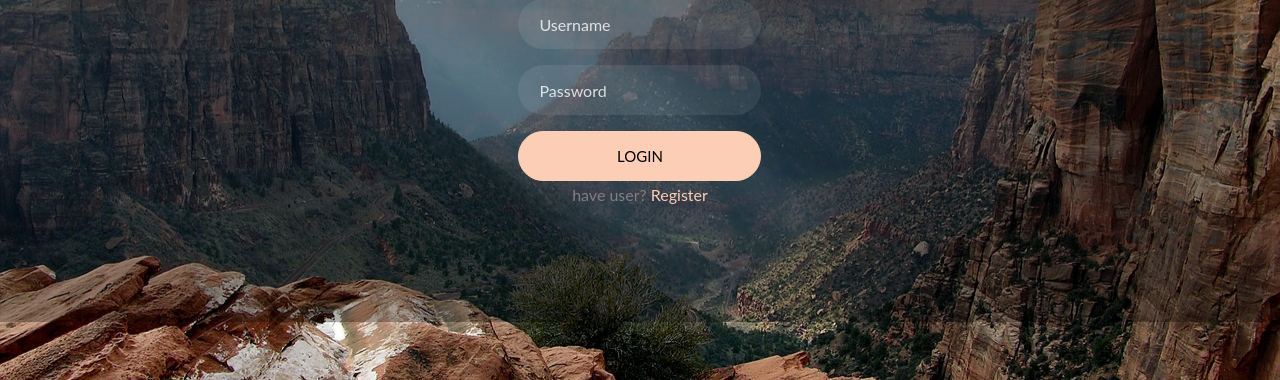
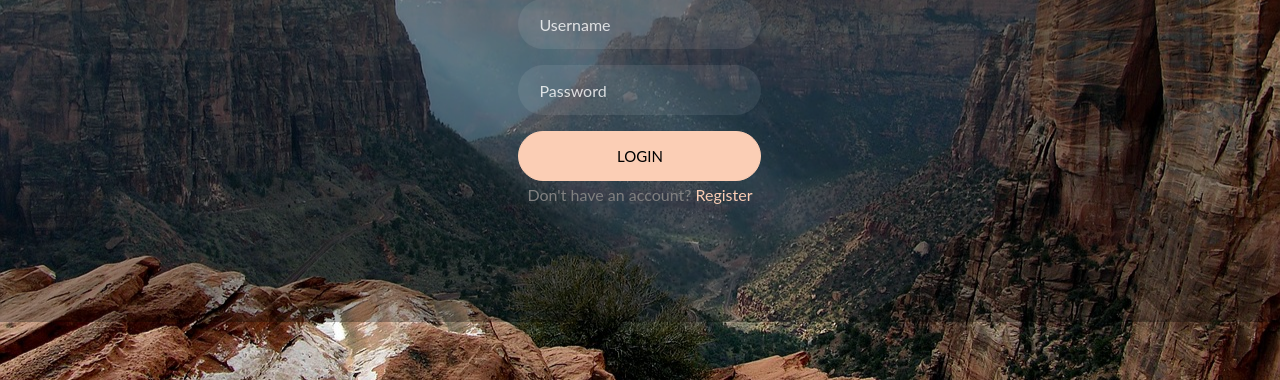
Before and after one commit to parisa-rangavar/Social-, a Django app: page /account/login/ in a window 1280 px wide. Shown: the part 163-543 px from the top of the page. Run offline with Django 4.2, Linux system fonts and the light colour scheme; some libraries are stand-ins or nearby versions.

Commit message:
Dont have an account login.html

```diff
--- a/account/templates/account/login.html
+++ b/account/templates/account/login.html
@@ -62,7 +62,7 @@
 
             <div class="container">
                 <div class="photo-container">
-                        <span>have user?</span>
+                        <span>Don't have an account?</span>
                         <a class="mb-4 text-center" href="{% url 'account:user_register' %}">Register</a>
                 </div>
             </div>
```
